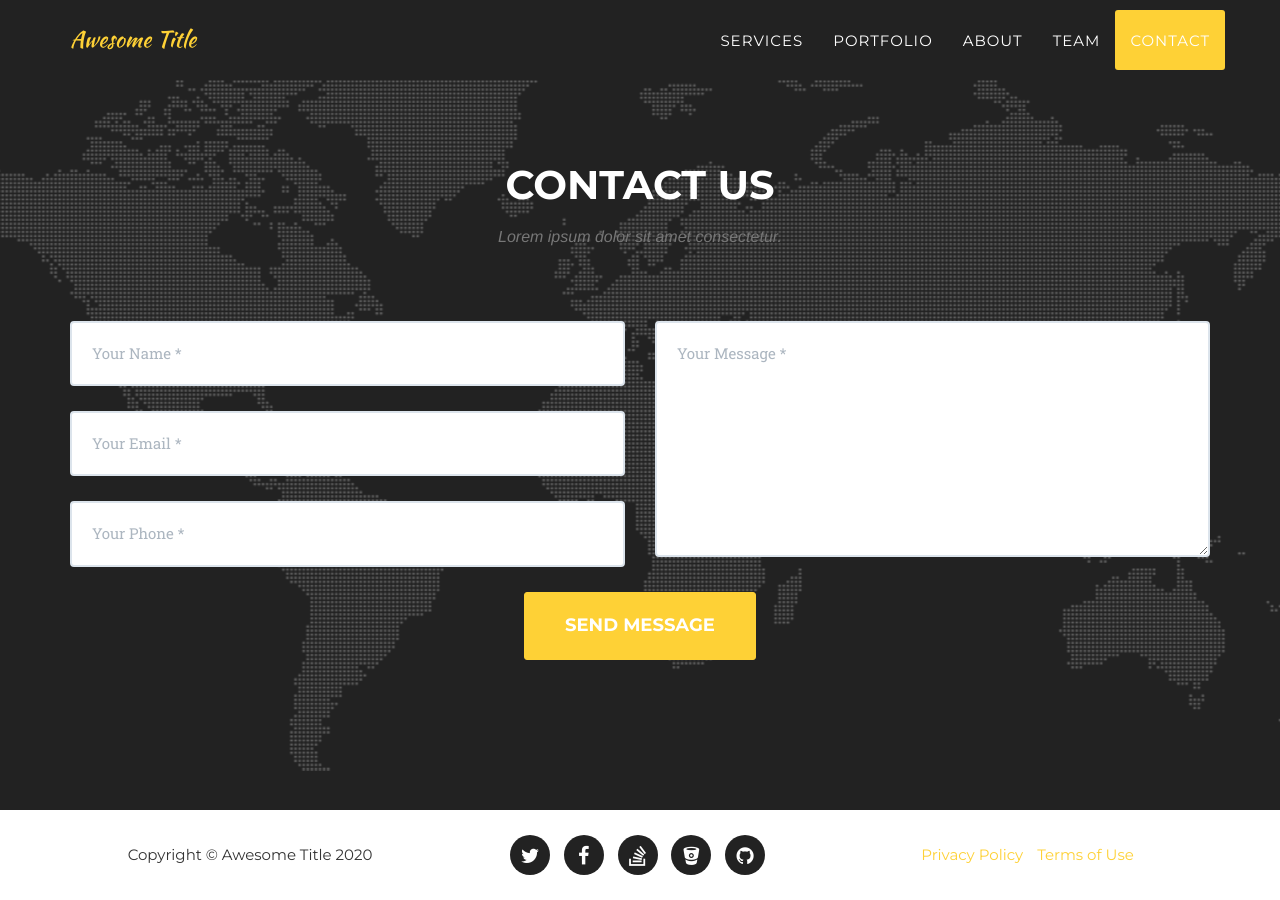
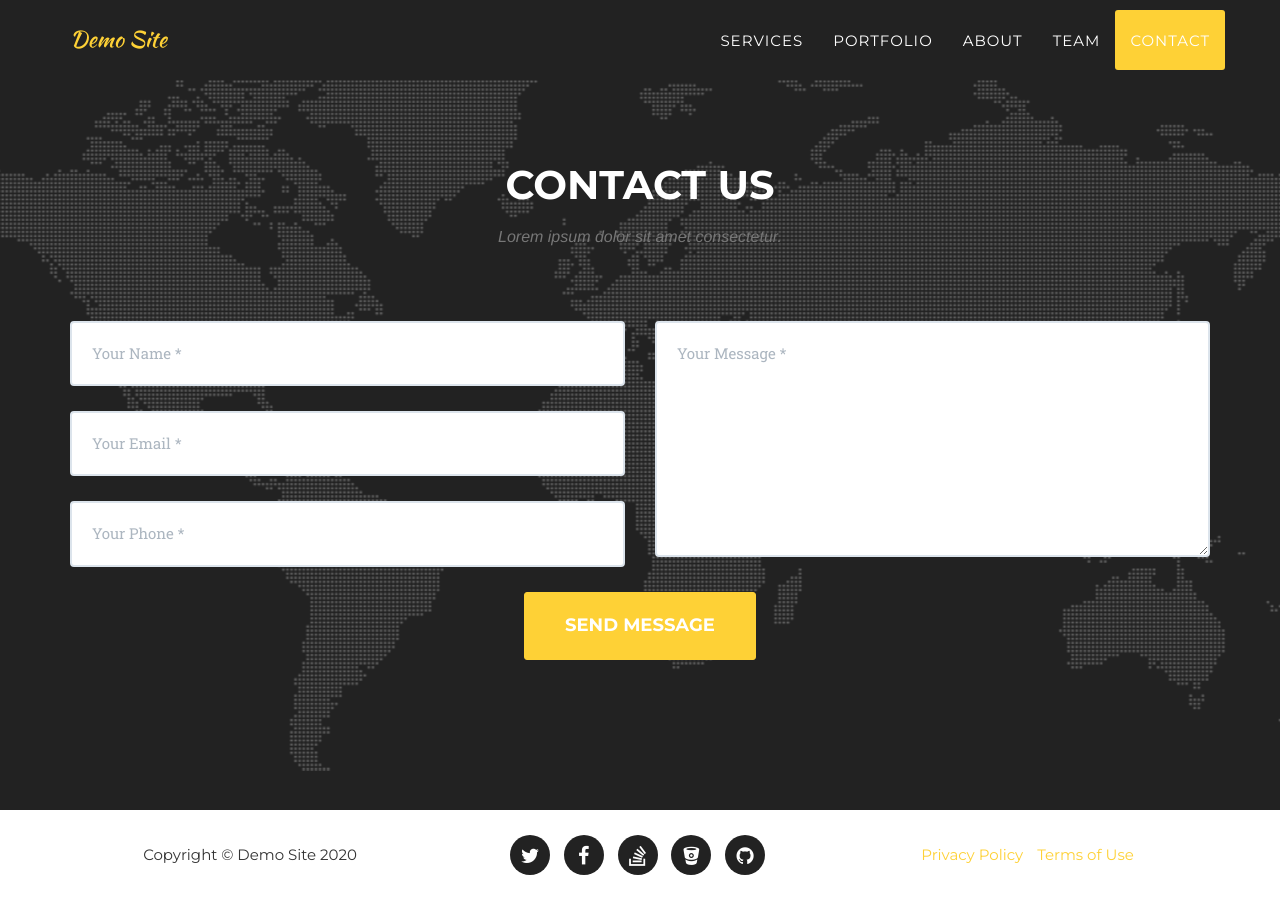
Before and after one commit to big4oxford/big4oxford.github.io, a Jekyll site: the page built from index.html, in a window 1280 px wide and 900 px high, scrolled down 5636 px. Built offline with Jekyll 4.4.1, drawn with Linux system fonts in a browser that asks for light colours; some web fonts are replaced; some of the changed lines change nothing that is shown.

Commit message:
Update _config.yml

```diff
--- a/_config.yml
+++ b/_config.yml
@@ -2,7 +2,7 @@ url: https://y7kim.github.io
 baseurl: /agency-jekyll-theme/
 
 # Site settings
-title: Awesome Title
+title: Demo Site
 email: your-email@domain.com
 description: "Write an awesome description for your new site here. You can edit this line in _config.yml. It will appear in your document head meta (for Google search results) and in your feed.xml site description."
 
@@ -57,8 +57,8 @@ social:
 
 # Postal address (add as many lines as necessary)
 address:
-  - line: 3481 Melrose Place
-  - line: Beverly Hills, CA 90210
+  - line: BLK 1010
+  - line: Street 72 Singapore 635101
 
 # Build settings
 markdown: kramdown
```
